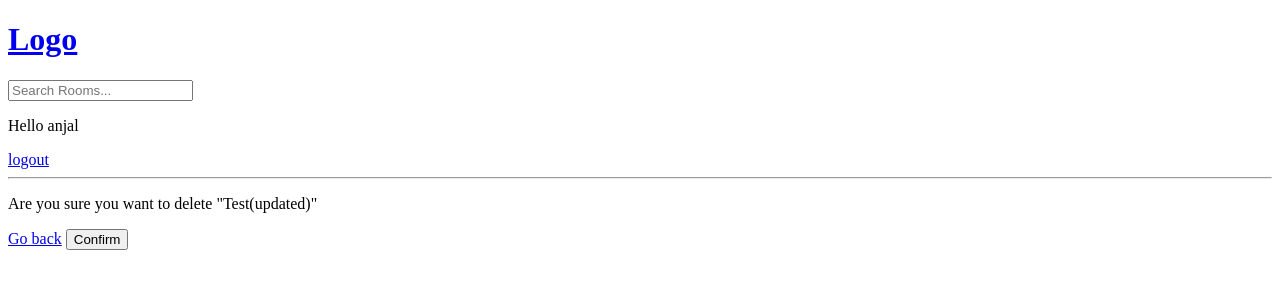
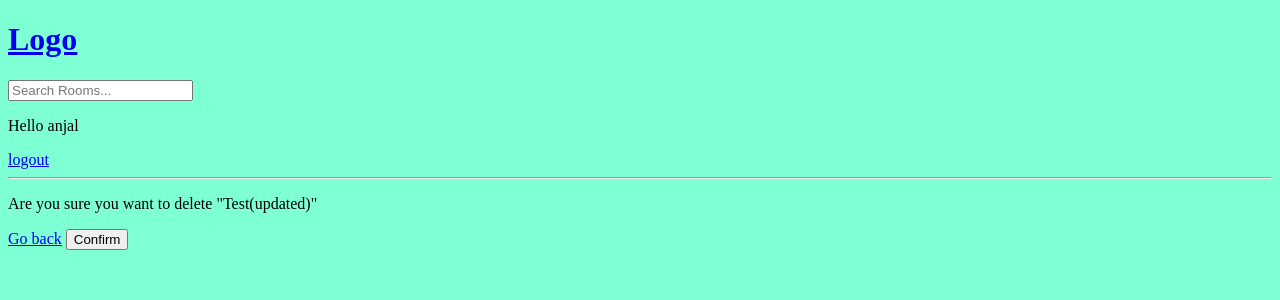
Before and after one commit to anjalbhattarai79/StudyBud-django, a Django app: page /delete-room/1/ in a window 1280 px wide. Shown: the top 300 px of the page. Run offline with Django 5.2, Linux system fonts and the light colour scheme; a user stored in the database is signed in; data comes from the database, SQL or seed files in the repository.

Commit message:
Implement static folder for image, css and javascript when needed

```diff
--- a/static/styles/main.css
+++ b/static/styles/main.css
@@ -0,0 +1,3 @@
+body {
+    background-color: aquamarine;
+}
--- a/studybud/settings.py
+++ b/studybud/settings.py
@@ -118,6 +118,12 @@ USE_TZ = True
 
 STATIC_URL = 'static/'
 
+STATICFILES_DIRS = [
+    BASE_DIR / 'static'
+]
+
+#STATIC_ROOT =
+
 # Default primary key field type
 # https://docs.djangoproject.com/en/5.2/ref/settings/#default-auto-field
 
--- a/templates/main.html
+++ b/templates/main.html
@@ -1,9 +1,11 @@
 <!DOCTYPE html>
+{% load static %}
 <html lang="en">
   <head>
     <meta charset="UTF-8" />
     <meta name="viewport" content="width=device-width, initial-scale=1.0" />
     <title>StudyBud</title>
+    <link rel="stylesheet" href="{% static 'styles/main.css' %}" class="css">
   </head>
 
   <body>
```
